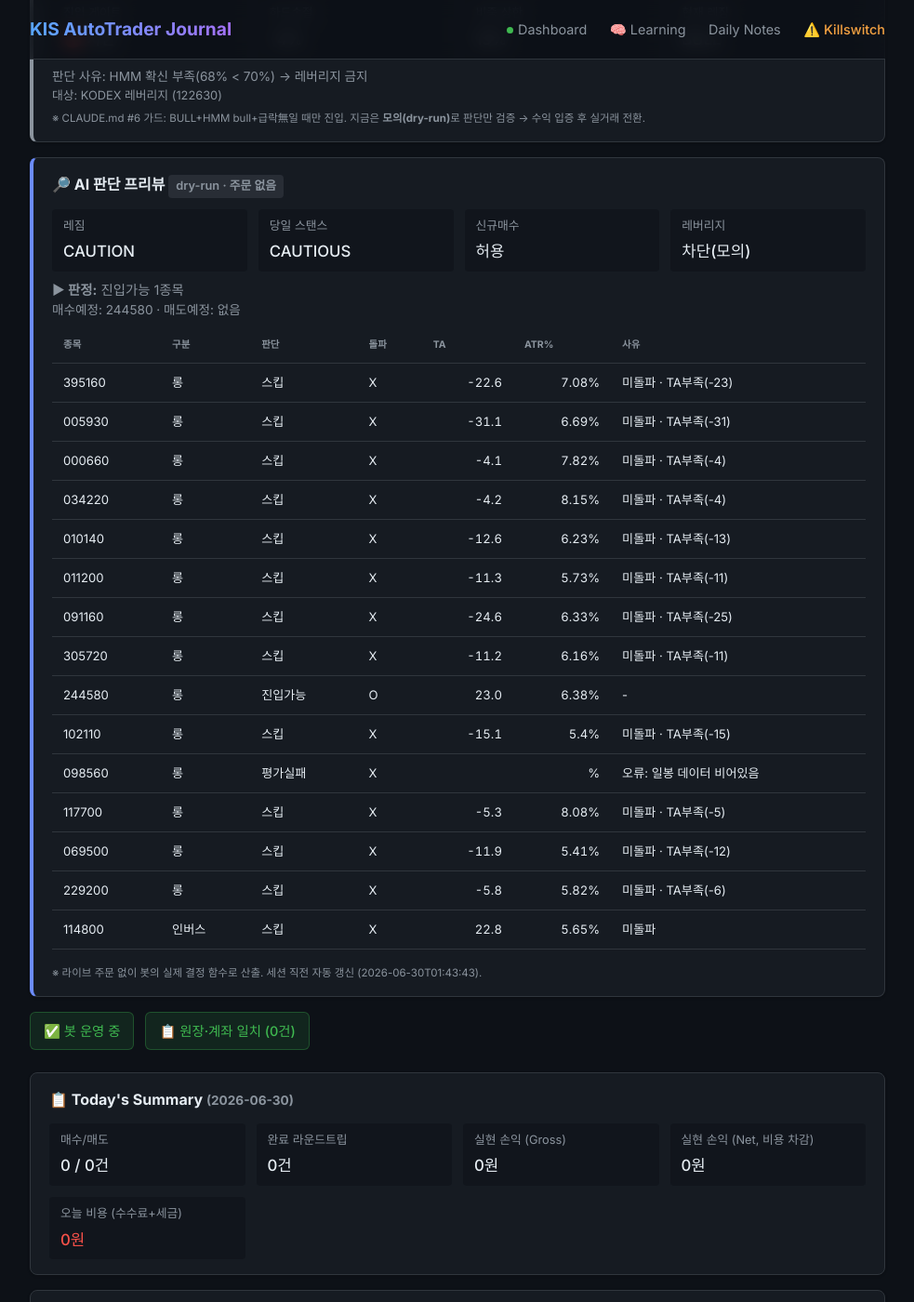
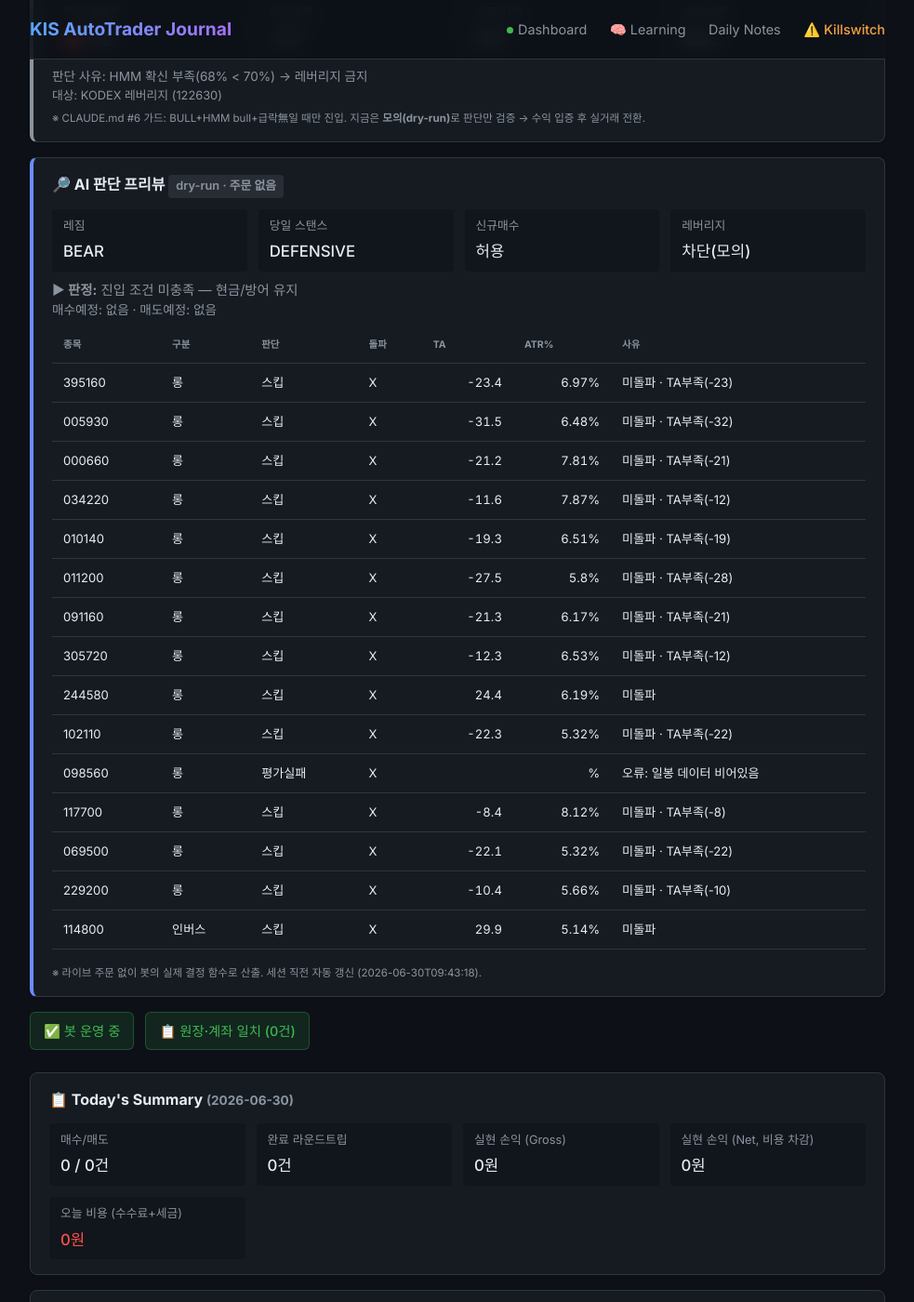
Before and after one commit to BudongJW/kis-trading-journal, a Jekyll site: the page built from index.html, in a window 1280 px wide and 1400 px high, scrolled down 645 px. Shown: the whole window at 93% size, without its empty margins (148-1131 px from the left). Built offline with Jekyll 4.4.1, drawn with Linux system fonts in a browser that asks for light colours; nearby versions of some CDN libraries.

Commit message:
auto: dry-run preview 06-30 00:44Z

```diff
--- a/_data/dry_run.json
+++ b/_data/dry_run.json
@@ -1,19 +1,19 @@
 {
-  "generated_at": "2026-06-30T01:43:43",
+  "generated_at": "2026-06-30T09:43:18",
   "mode": "DRY-RUN (읽기 전용, 주문 없음)",
   "market": {
-    "regime": "CAUTION",
+    "regime": "BEAR",
     "regime_blind": false,
-    "regime_detail": "카나리아 1/2 음전환",
-    "day_stance": "CAUTIOUS",
+    "regime_detail": "카나리아 1/2 음전환 | ⚡급락 트리거 BEAR → CAUTION에서 BEAR 격상 (3일 지속 급락 BEAR (3일 -8.2%))",
+    "day_stance": "DEFENSIVE",
     "day_stance_forced": false,
-    "briefing": "오늘 스탠스 신중(CAUTIOUS) · 레짐 CAUTION·신뢰도 61% · 美 오버나이트 neutral(+0.0%) · 고변동(78.0%ile) · 예산 40%·최대 2종목·허용 롱/인버스",
+    "briefing": "오늘 스탠스 방어(DEFENSIVE) · 레짐 BEAR·신뢰도 66% · 美 오버나이트 bullish(+2.3%) · 고변동(78.0%ile) · 예산 25%·최대 1종목·허용 인버스",
     "blocks_new_buys": false
   },
   "gates": {
     "leverage_dry_run": true,
     "leverage_gate_allowed": false,
-    "leverage_gate_reason": "레짐 CAUTION(BULL 아님) → 레버리지 금지"
+    "leverage_gate_reason": "레짐 BEAR(BULL 아님) → 레버리지 금지"
   },
   "account": {
     "cash": 577424,
@@ -26,8 +26,8 @@
       "type": "롱",
       "decision": "스킵",
       "breakout": false,
-      "ta": -22.6,
-      "atr_pct": 7.08,
+      "ta": -23.4,
+      "atr_pct": 6.97,
       "fee_gate_ok": true,
       "why_skip": "미돌파 · TA부족(-23)"
     },
@@ -36,90 +36,90 @@
       "type": "롱",
       "decision": "스킵",
       "breakout": false,
-      "ta": -31.1,
-      "atr_pct": 6.69,
+      "ta": -31.5,
+      "atr_pct": 6.48,
       "fee_gate_ok": true,
-      "why_skip": "미돌파 · TA부족(-31)"
+      "why_skip": "미돌파 · TA부족(-32)"
     },
     {
       "symbol": "000660",
       "type": "롱",
       "decision": "스킵",
       "breakout": false,
-      "ta": -4.1,
-      "atr_pct": 7.82,
+      "ta": -21.2,
+      "atr_pct": 7.81,
       "fee_gate_ok": true,
-      "why_skip": "미돌파 · TA부족(-4)"
+      "why_skip": "미돌파 · TA부족(-21)"
     },
     {
       "symbol": "034220",
       "type": "롱",
       "decision": "스킵",
       "breakout": false,
-      "ta": -4.2,
-      "atr_pct": 8.15,
+      "ta": -11.6,
+      "atr_pct": 7.87,
       "fee_gate_ok": true,
-      "why_skip": "미돌파 · TA부족(-4)"
+      "why_skip": "미돌파 · TA부족(-12)"
     },
     {
       "symbol": "010140",
       "type": "롱",
       "decision": "스킵",
       "breakout": false,
-      "ta": -12.6,
-      "atr_pct": 6.23,
+      "ta": -19.3,
+      "atr_pct": 6.51,
       "fee_gate_ok": true,
-      "why_skip": "미돌파 · TA부족(-13)"
+      "why_skip": "미돌파 · TA부족(-19)"
     },
     {
       "symbol": "011200",
       "type": "롱",
       "decision": "스킵",
       "breakout": false,
-      "ta": -11.3,
-      "atr_pct": 5.73,
+      "ta": -27.5,
+      "atr_pct": 5.8,
       "fee_gate_ok": true,
-      "why_skip": "미돌파 · TA부족(-11)"
+      "why_skip": "미돌파 · TA부족(-28)"
     },
     {
       "symbol": "091160",
       "type": "롱",
       "decision": "스킵",
       "breakout": false,
-      "ta": -24.6,
-      "atr_pct": 6.33,
+      "ta": -21.3,
+      "atr_pct": 6.17,
       "fee_gate_ok": true,
-      "why_skip": "미돌파 · TA부족(-25)"
+      "why_skip": "미돌파 · TA부족(-21)"
     },
     {
       "symbol": "305720",
       "type": "롱",
       "decision": "스킵",
       "breakout": false,
-      "ta": -11.2,
-      "atr_pct": 6.16,
+      "ta": -12.3,
+      "atr_pct": 6.53,
       "fee_gate_ok": true,
-      "why_skip": "미돌파 · TA부족(-11)"
+      "why_skip": "미돌파 · TA부족(-12)"
     },
     {
       "symbol": "244580",
       "type": "롱",
-      "decision": "진입가능",
-      "breakout": true,
-      "ta": 23.0,
-      "atr_pct": 6.38,
+      "decision": "스킵",
+      "breakout": false,
+      "ta": 24.4,
+      "atr_pct": 6.19,
       "fee_gate_ok": true,
-      "why_skip": "-"
+      "why_skip": "미돌파"
     },
     {
       "symbol": "102110",
       "type": "롱",
       "decision": "스킵",
       "breakout": false,
-      "ta": -15.1,
-      "atr_pct": 5.4,
+      "ta": -22.3,
+      "atr_pct": 5.32,
       "fee_gate_ok": true,
-      "why_skip": "미돌파 · TA부족(-15)"
+      "why_skip": "미돌파 · TA부족(-22)"
     },
     {
       "symbol": "098560",
@@ -132,53 +132,53 @@
       "type": "롱",
       "decision": "스킵",
       "breakout": false,
-      "ta": -5.3,
-      "atr_pct": 8.08,
+      "ta": -8.4,
+      "atr_pct": 8.12,
       "fee_gate_ok": true,
-      "why_skip": "미돌파 · TA부족(-5)"
+      "why_skip": "미돌파 · TA부족(-8)"
     },
     {
       "symbol": "069500",
       "type": "롱",
       "decision": "스킵",
       "breakout": false,
-      "ta": -11.9,
-      "atr_pct": 5.41,
+      "ta": -22.1,
+      "atr_pct": 5.32,
       "fee_gate_ok": true,
-      "why_skip": "미돌파 · TA부족(-12)"
+      "why_skip": "미돌파 · TA부족(-22)"
     },
     {
       "symbol": "229200",
       "type": "롱",
       "decision": "스킵",
       "breakout": false,
-      "ta": -5.8,
-      "atr_pct": 5.82,
+      "ta": -10.4,
+      "atr_pct": 5.66,
       "fee_gate_ok": true,
-      "why_skip": "미돌파 · TA부족(-6)"
+      "why_skip": "미돌파 · TA부족(-10)"
     },
     {
       "symbol": "114800",
       "type": "인버스",
       "decision": "스킵",
       "breakout": false,
-      "ta": 22.8,
-      "atr_pct": 5.65,
+      "ta": 29.9,
+      "atr_pct": 5.14,
       "fee_gate_ok": true,
       "why_skip": "미돌파"
     }
   ],
   "gap_recovery": {
     "enabled_live": true,
-    "now_kst": "01:44",
+    "now_kst": "09:44",
     "window": "09:00~09:20",
     "candidates": [
       {
         "symbol": "395160",
         "name": "KODEX 미국나스닥100TR",
         "decision": "스킵",
-        "gap_open_pct": -0.57,
-        "intraday_pct": -1.09,
+        "gap_open_pct": -0.21,
+        "intraday_pct": -2.2,
         "in_window": false,
         "reason": "촉발 없음(오버나이트=normal≠aggressive_buy)"
       },
@@ -186,8 +186,8 @@
         "symbol": "005930",
         "name": "삼성전자",
         "decision": "스킵",
-        "gap_open_pct": -2.5,
-        "intraday_pct": -2.42,
+        "gap_open_pct": 0.15,
+        "intraday_pct": -0.39,
         "in_window": false,
         "reason": "촉발 없음(오버나이트=normal≠aggressive_buy)"
       },
@@ -195,8 +195,8 @@
         "symbol": "000660",
         "name": "SK하이닉스",
         "decision": "스킵",
-        "gap_open_pct": -1.38,
-        "intraday_pct": -0.3,
+        "gap_open_pct": -0.76,
+        "intraday_pct": -2.19,
         "in_window": false,
         "reason": "촉발 없음(오버나이트=normal≠aggressive_buy)"
       },
@@ -204,8 +204,8 @@
         "symbol": "034220",
         "name": "LG디스플레이",
         "decision": "스킵",
-        "gap_open_pct": 0.26,
-        "intraday_pct": 5.26,
+        "gap_open_pct": 0.08,
+        "intraday_pct": -4.0,
         "in_window": false,
         "reason": "촉발 없음(오버나이트=normal≠aggressive_buy)"
       },
@@ -213,8 +213,8 @@
         "symbol": "010140",
         "name": "삼성중공업",
         "decision": "스킵",
-        "gap_open_pct": 0.0,
-        "intraday_pct": 6.3,
+        "gap_open_pct": 0.61,
+        "intraday_pct": -4.47,
         "in_window": false,
         "reason": "촉발 없음(오버나이트=normal≠aggressive_buy)"
       },
@@ -222,8 +222,8 @@
         "symbol": "011200",
         "name": "HMM",
         "decision": "스킵",
-        "gap_open_pct": 0.05,
-        "intraday_pct": 4.91,
+        "gap_open_pct": -0.21,
+        "intraday_pct": -2.14,
         "in_window": false,
         "reason": "촉발 없음(오버나이트=normal≠aggressive_buy)"
       },
@@ -231,8 +231,8 @@
         "symbol": "091160",
         "name": "KODEX 반도체",
         "decision": "스킵",
-        "gap_open_pct": -0.69,
-        "intraday_pct": -0.82,
+        "gap_open_pct": 0.03,
+        "intraday_pct": -1.39,
         "in_window": false,
         "reason": "촉발 없음(오버나이트=normal≠aggressive_buy)"
       },
@@ -240,8 +240,8 @@
         "symbol": "305720",
         "name": "KODEX 2차전지",
         "decision": "스킵",
-        "gap_open_pct": 1.25,
-        "intraday_pct": 13.31,
+        "gap_open_pct": -1.74,
+        "intraday_pct": -3.8,
         "in_window": false,
         "reason": "촉발 없음(오버나이트=normal≠aggressive_buy)"
       },
@@ -249,8 +249,8 @@
         "symbol": "244580",
         "name": "KODEX 바이오",
         "decision": "스킵",
-        "gap_open_pct": 2.66,
-        "intraday_pct": 10.69,
+        "gap_open_pct": -2.03,
+        "intraday_pct": -0.21,
         "in_window": false,
         "reason": "촉발 없음(오버나이트=normal≠aggressive_buy)"
       },
@@ -258,8 +258,8 @@
         "symbol": "102110",
         "name": "KODEX 금융",
         "decision": "스킵",
-        "gap_open_pct": -0.87,
-        "intraday_pct": 0.13,
+        "gap_open_pct": 0.0,
+        "intraday_pct": -2.12,
         "in_window": false,
         "reason": "촉발 없음(오버나이트=normal≠aggressive_buy)"
       },
@@ -276,8 +276,8 @@
         "symbol": "117700",
         "name": "KODEX 철강",
         "decision": "스킵",
-        "gap_open_pct": 1.44,
-        "intraday_pct": 10.34,
+        "gap_open_pct": 0.83,
+        "intraday_pct": -1.8,
         "in_window": false,
         "reason": "촉발 없음(오버나이트=normal≠aggressive_buy)"
       },
@@ -285,8 +285,8 @@
         "symbol": "069500",
         "name": "KODEX KOSPI200",
         "decision": "스킵",
-        "gap_open_pct": -0.64,
-        "intraday_pct": -0.06,
+        "gap_open_pct": -0.01,
+        "intraday_pct": -1.94,
         "in_window": false,
         "reason": "촉발 없음(오버나이트=normal≠aggressive_buy)"
       },
@@ -294,8 +294,8 @@
         "symbol": "229200",
         "name": "KODEX KOSDAQ150",
         "decision": "스킵",
-        "gap_open_pct": 1.87,
-        "intraday_pct": 7.49,
+        "gap_open_pct": -0.06,
+        "intraday_pct": -1.08,
         "in_window": false,
         "reason": "촉발 없음(오버나이트=normal≠aggressive_buy)"
       }
@@ -316,8 +316,8 @@
       "type": "long",
       "decision": "스킵",
       "breakout": false,
-      "ta": -0.1,
-      "atr_pct": 1.64,
+      "ta": -0.0,
+      "atr_pct": 1.63,
       "why_skip": "미돌파 · TA부족(-0)"
     },
     {
@@ -325,7 +325,7 @@
       "type": "long",
       "decision": "스킵",
       "breakout": false,
-      "ta": 10.6,
+      "ta": 10.7,
       "atr_pct": 1.28,
       "why_skip": "미돌파 · TA부족(+11)"
     },
@@ -334,8 +334,8 @@
       "type": "inverse",
       "decision": "스킵",
       "breakout": false,
-      "ta": 8.0,
-      "atr_pct": 1.33,
+      "ta": 8.1,
+      "atr_pct": 1.35,
       "why_skip": "미돌파 · TA부족(+8)"
     },
     {
@@ -343,18 +343,18 @@
       "type": "inverse",
       "decision": "스킵",
       "breakout": false,
-      "ta": 2.1,
-      "atr_pct": 2.22,
-      "why_skip": "미돌파 · TA부족(+2)"
+      "ta": 5.1,
+      "atr_pct": 2.27,
+      "why_skip": "미돌파 · TA부족(+5)"
     },
     {
       "symbol": "TLT",
       "type": "defensive",
       "decision": "스킵",
       "breakout": false,
-      "ta": 19.2,
+      "ta": 13.9,
       "atr_pct": 0.56,
-      "why_skip": "미돌파 · 수수료게이트"
+      "why_skip": "미돌파 · TA부족(+14) · 수수료게이트"
     },
     {
       "symbol": "SHY",
@@ -370,11 +370,9 @@
     "would_buy": []
   },
   "summary": {
-    "would_buy": [
-      "244580"
-    ],
+    "would_buy": [],
     "would_sell": [],
     "new_buys_blocked_by_stance": false,
-    "verdict": "진입가능 1종목"
+    "verdict": "진입 조건 미충족 — 현금/방어 유지"
   }
 }
```
